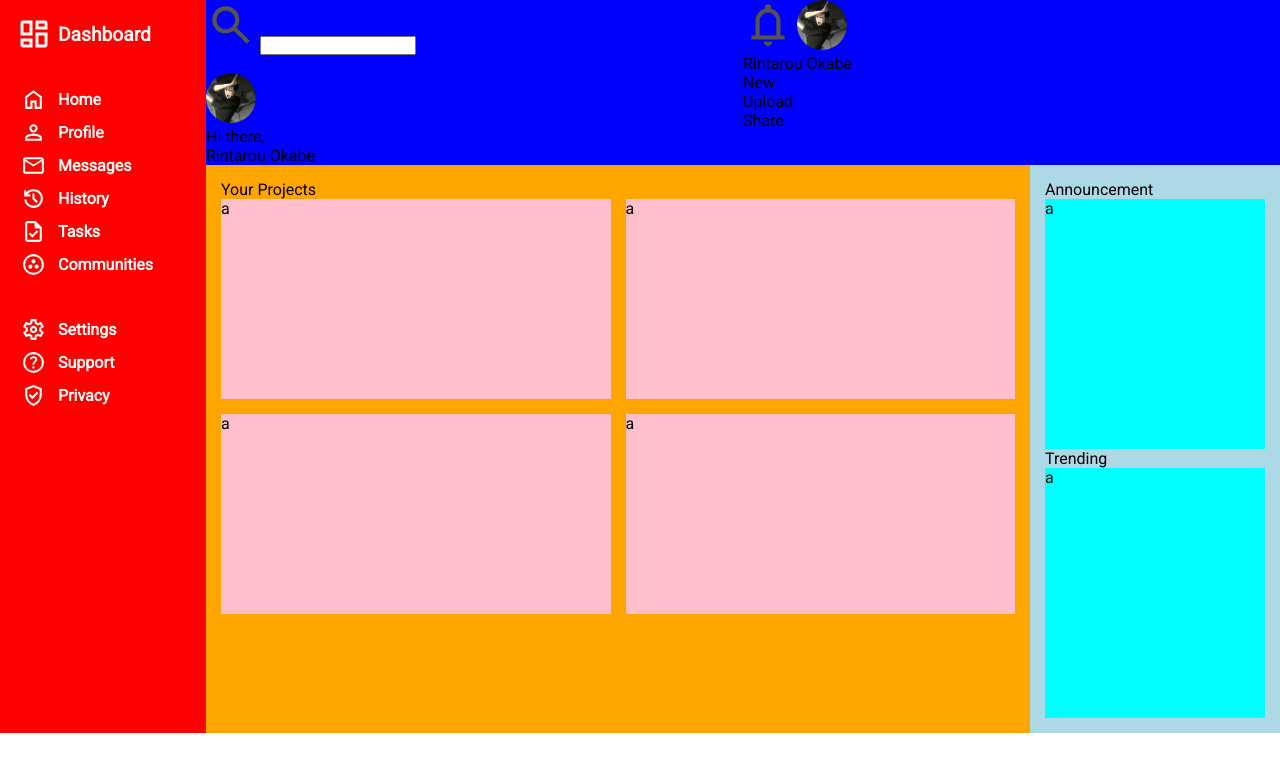
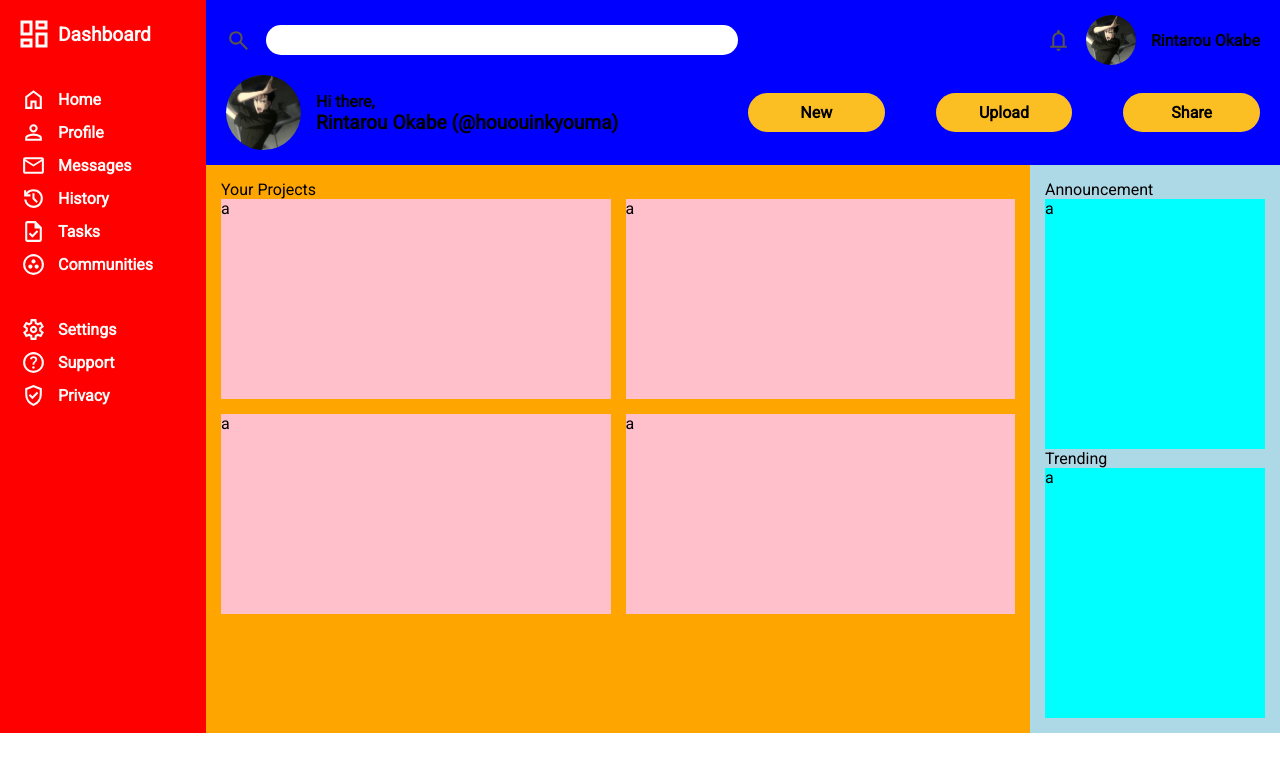
Before and after one commit to jnssvdl/admin-dashboard, a plain HTML site: page index.html in a window 1280 px wide. Drawn offline with Linux system fonts and the light colour scheme; a web font is replaced by a local one.

Commit message:
Fixed header

```diff
--- a/index.html
+++ b/index.html
@@ -10,23 +10,23 @@
         <div class="container">
 
             <div class="header">
-                <div>
+                <div class="searchbar">
                     <img src="./assets/search_FILL0_wght400_GRAD0_opsz24.svg" alt="" class="icon">
                     <input type="text" name="" id="">
                 </div>
-                <div>
+                <div class="account">
                     <img src="./assets/notifications_FILL0_wght400_GRAD0_opsz24.svg" alt="" class="icon">
-                    <img src="./assets/profile-icon.jpg" alt="" class="icon">
+                    <img src="./assets/profile-icon.jpg" alt="" class="profile-icon">
                     <div>Rintarou Okabe</div>
                 </div>
-                <div>
-                    <img src="./assets/profile-icon.jpg" alt="" class="icon">
-                    <div>
-                        <div>Hi there,</div>
-                        <div>Rintarou Okabe</div>
+                <div class="username">
+                    <img src="./assets/profile-icon.jpg" alt="" class="profile-icon">
+                    <div class="name">
+                        <p>Hi there,</p>
+                        <div>Rintarou Okabe (@hououinkyouma)</div>
                     </div>
                 </div>
-                <div>
+                <div class="button-container">
                     <div class="button">New</div>
                     <div class="button">Upload</div>
                     <div class="button">Share</div>
--- a/style.css
+++ b/style.css
@@ -2,6 +2,7 @@
 
 :root {
     --font-white: #fafaf9;
+    --yellow: #fbbf24;
 }
 
 * {
@@ -9,12 +10,6 @@
     padding: 0;
     box-sizing: border-box;
     font-family: 'Roboto', sans-serif;
-}
-
-.icon {
-    width: 50px;
-    height: 50px;
-    border-radius: 50%;
 }
 
 .container {
@@ -31,7 +26,78 @@
     grid-row: 1 / 2;
     display: grid;
     grid-template-columns: 1fr 1fr;
+    font-weight: bolder;
+    gap: 10px;
+    padding: 15px 20px;
 }
+
+
+.header .icon {
+    width: 25px;
+    height: 25px;
+}
+
+
+.searchbar {
+    display: flex;
+    align-items: center;
+    gap: 15px;
+}
+
+.account {
+    display: flex;
+    align-items: center;
+    gap: 15px;
+}
+
+.searchbar > input {
+    width: 100%;
+    height: 60%;
+    border: none;
+    border-radius: 50px;
+}
+
+.profile-icon {
+    width: 50px;
+    height: 50px;
+    border-radius: 50%;
+}
+
+.username {
+    display: flex;
+    align-items: center;
+    gap: 15px;
+}
+
+.username > .profile-icon {
+    width: 75px;
+    height: 75px;
+}
+
+.name div {
+    font-size: 1.2rem;
+}
+
+.button-container {
+    display: flex;
+    align-items: center;
+    gap: 10%;
+}
+
+.button {
+    text-align: center;
+    background-color: var(--yellow);
+    border-radius: 50px;
+    width: 100%;
+    padding: 10px;
+    cursor: pointer;
+    font-size: 1rem;
+}
+
+.account, .button-container {
+    justify-content: flex-end;
+}
+
 
 /* left-sidebar */
 
```
